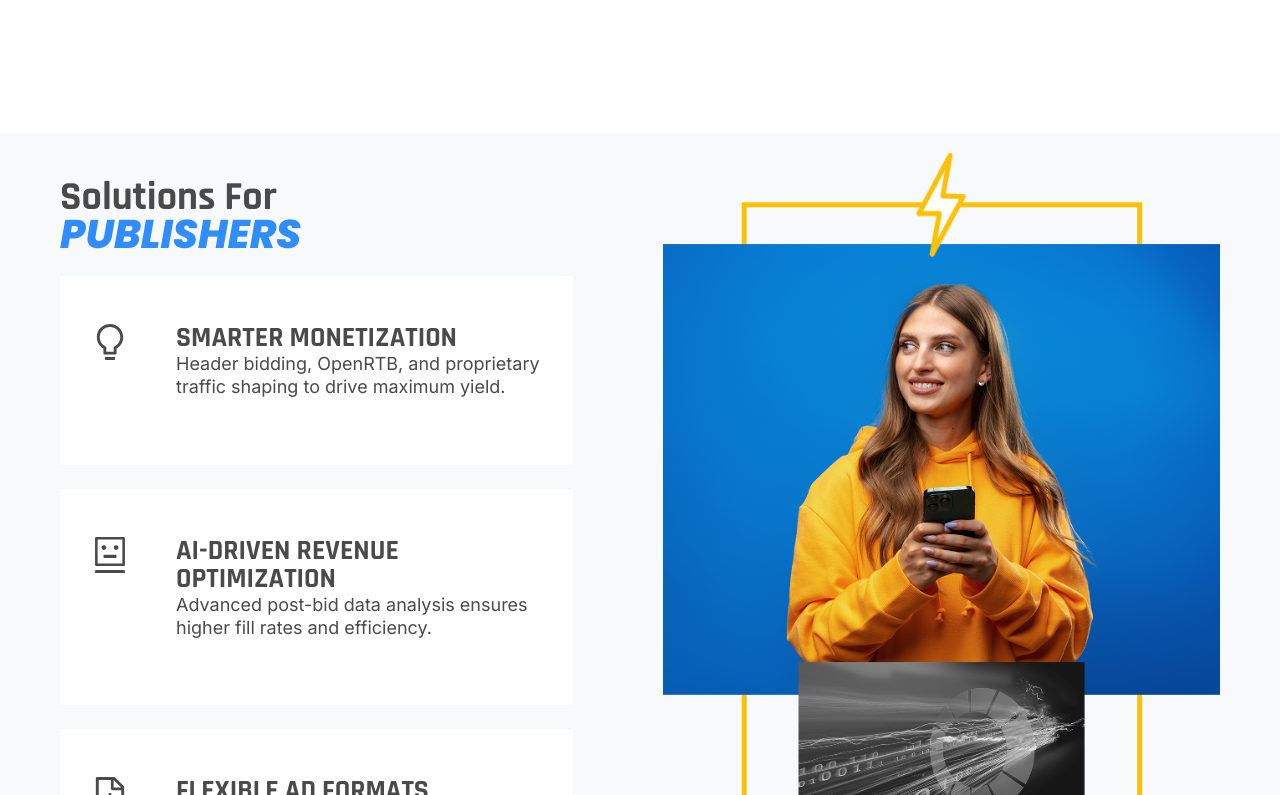
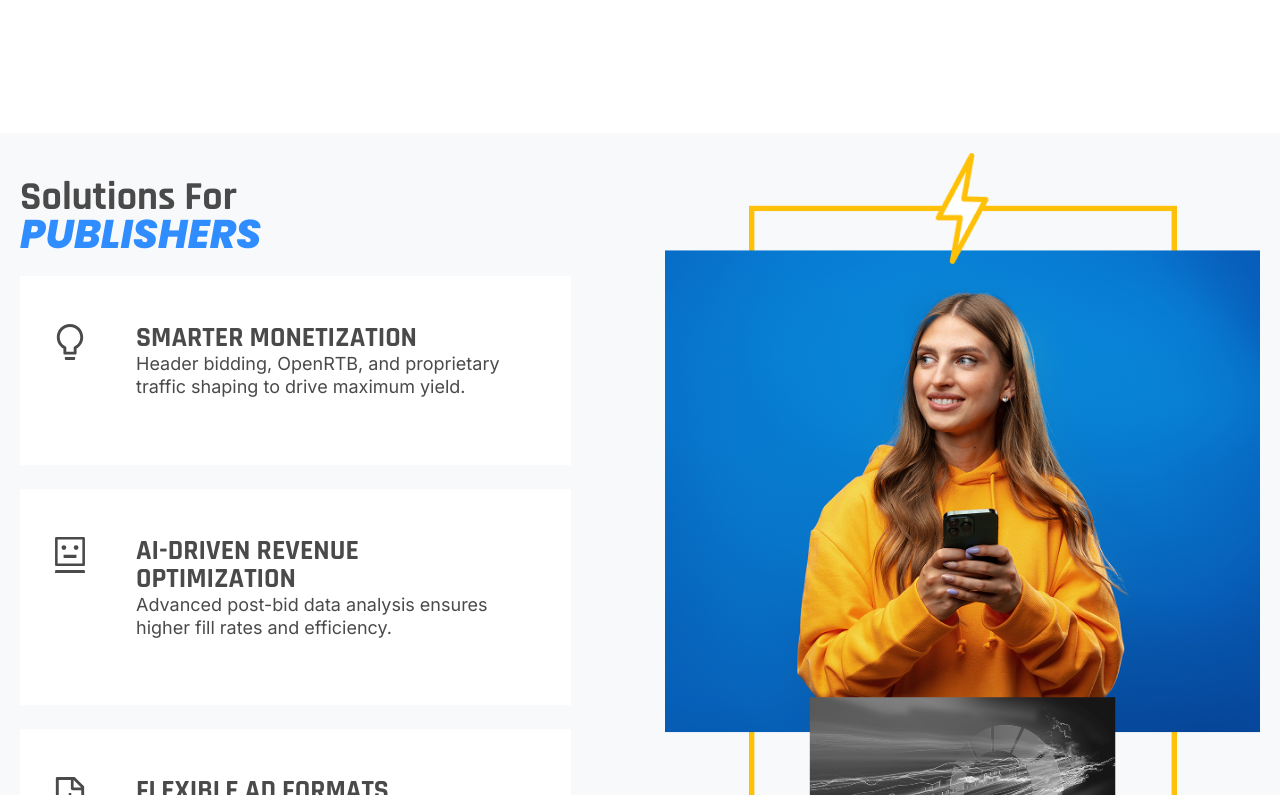
Before and after one commit to jwong65/vite-react-site, a React (Vite) app: page / in a window 1280 px wide. Shown: the part 1265-2060 px from the top of the page. Built offline with nearby package versions, Linux system fonts and the light colour scheme.

Commit message:
Removed the additional styling on wrapper for home-container-3

```diff
--- a/src/pages/home.css
+++ b/src/pages/home.css
@@ -389,7 +389,7 @@
 .section-wrapper-bottom,
 .home-container-wrapper,
 .home-container-2-wrapper,
-.home-container-3-wrapper .advertiser-section {
+.home-container-3-wrapper {
   width: 100vw;
   margin-left: calc(-50vw + 50%);
   margin-right: calc(-50vw + 50%);
@@ -398,10 +398,8 @@
   overflow: hidden;
 }
 
-.home-container-3-wrapper .advertiser-section {
+.home-container-3-wrapper {
     background-color: var(--Primary-Arctic-White, #F8F9FA);
-    padding-top: 20px;
-
 }
 
 /* Laptop width */
```
